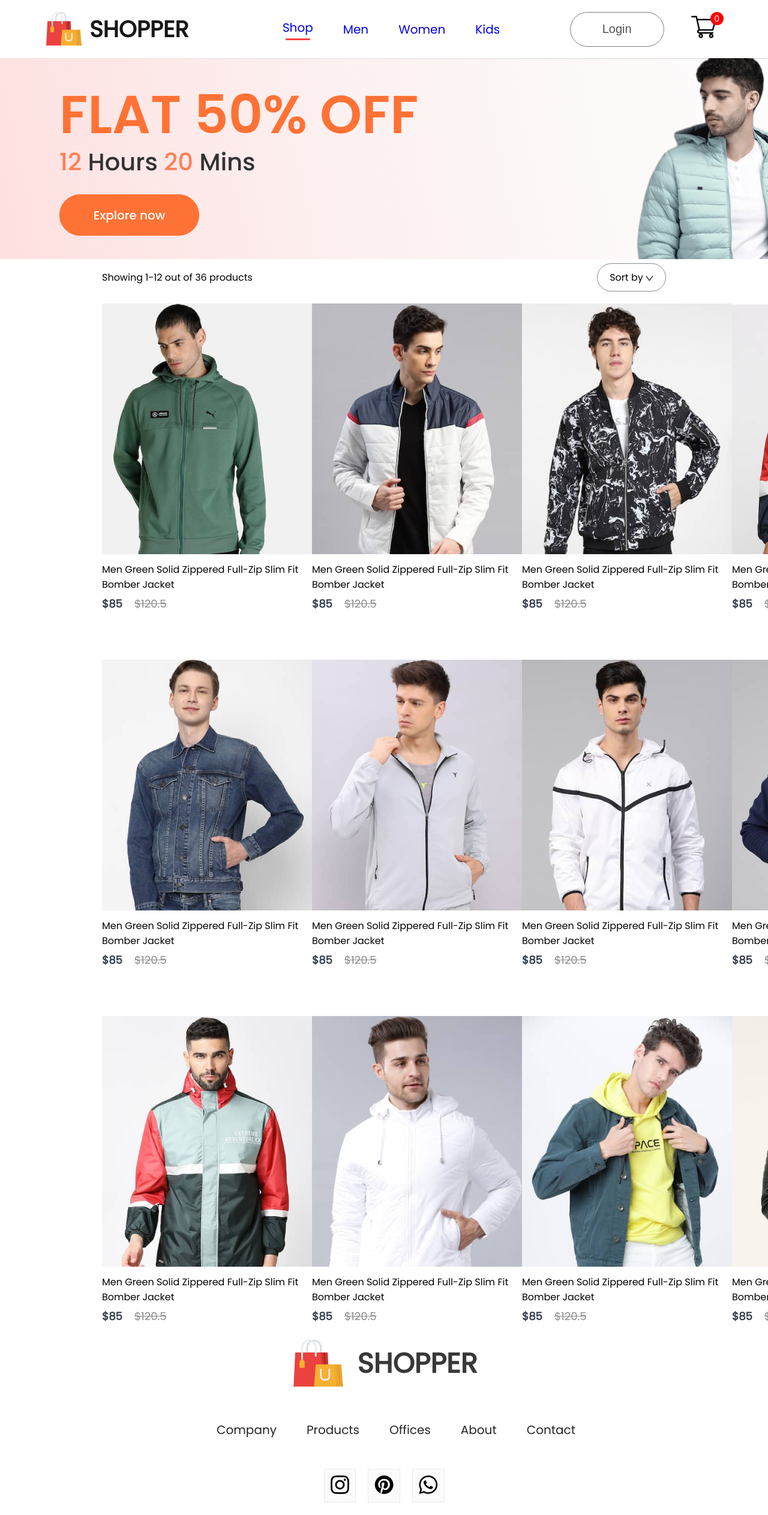
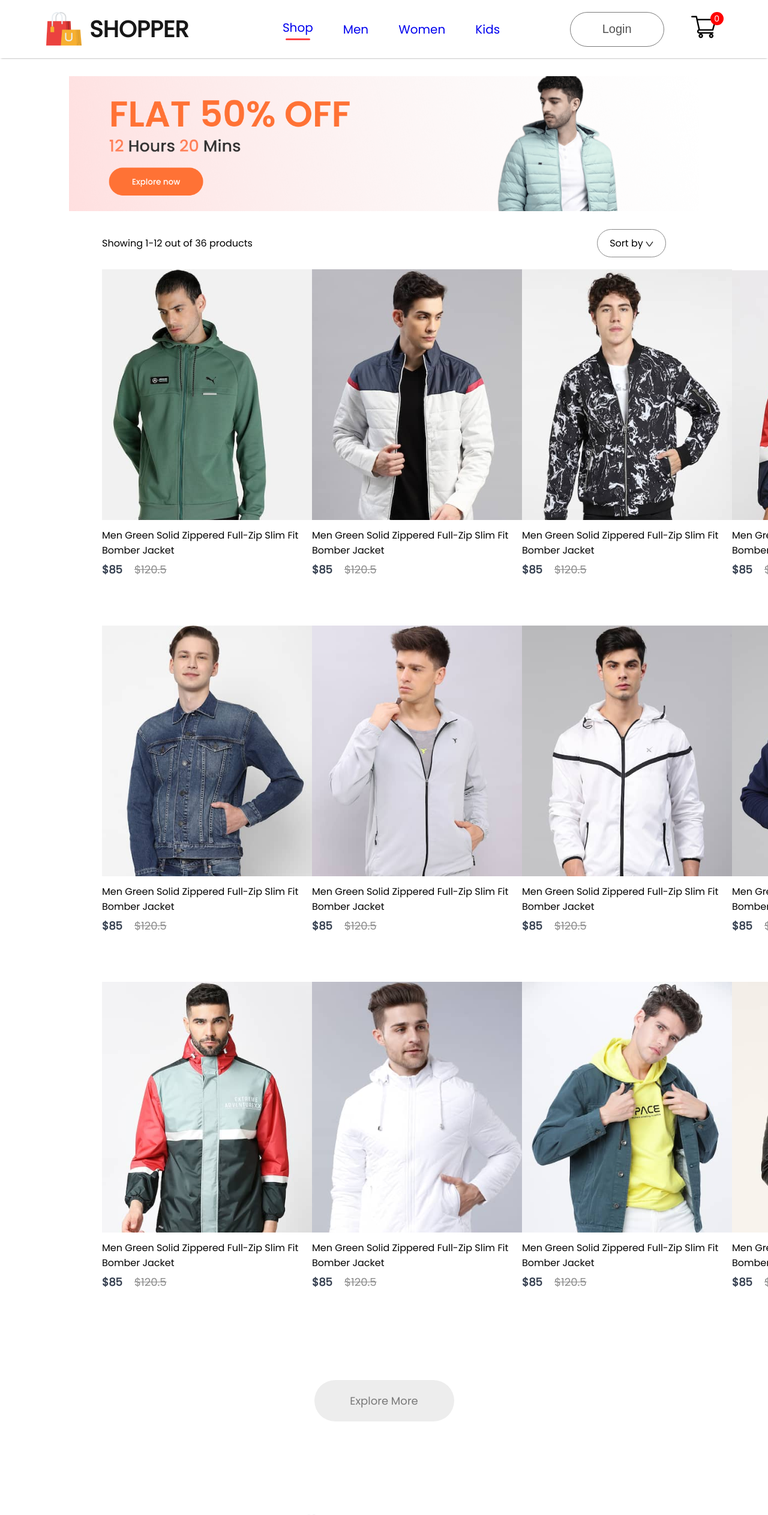
Before and after one commit to nishika678/E-Commerce, a React (Create React App) app: page /men in a window 1280 px wide. Shown: the top 2526 px of the page at 60% size. Built offline with nearby package versions, Linux system fonts and the light colour scheme.

Commit message:
Update ShopCategory.jsx

```diff
--- a/src/Pages/ShopCategory.jsx
+++ b/src/Pages/ShopCategory.jsx
@@ -7,7 +7,7 @@ const ShopCategory=(props)=> {
   const {all_product}=useContext(ShopContext);
   return (
     <div className='shop-category'>
-<img src={props.banner} alt="" />
+<img className='shopcategory-banner'src={props.banner} alt="" />
 <div className="shopcategory-indexSort">
   <p>
     <span>Showing 1-12</span> out of 36 products
@@ -23,7 +23,11 @@ return <Item key={i} id={item.id} name={item.name} image={item.image} new_price=
 else{
   return null;
 }
-})}</div>
+})}
+</div>
+<div className="shopcategory-loadmore">
+  Explore More
+</div>
     </div>
   )
 }
```
